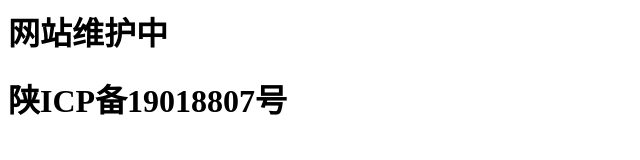
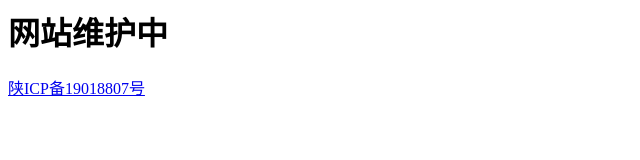
Before and after one commit to justFor95/justFor95.github.io, a plain HTML site: page index.html in a window 1280 px wide. Shown: the whole page, without its empty margins (0-640 px from the left). Drawn offline with Linux system fonts and the light colour scheme.

Commit message:
Update index.html

```diff
--- a/index.html
+++ b/index.html
@@ -1,3 +1,3 @@
 <h1>网站维护中</h1>
 
-<h1 href="http://www.beian.miit.gov.cn">陕ICP备19018807号</h1>
+<a href="http://www.beian.miit.gov.cn">陕ICP备19018807号</a>
```
